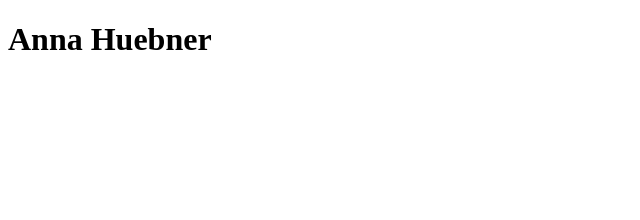
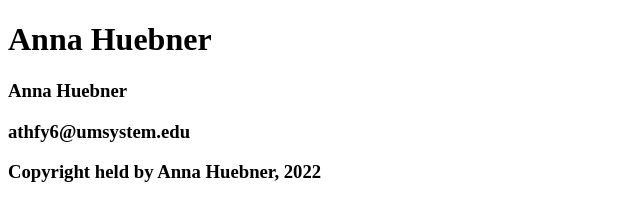
Before and after one commit to annahuebner10/annahuebner10.github.io, a plain HTML site: page islt_7310/Huebner_template.html in a window 1280 px wide. Shown: the whole page, without its empty margins (0-640 px from the left). Drawn offline with Linux system fonts and the light colour scheme.

Commit message:
Add files via upload

```diff
--- a/islt_7310/Huebner_template.html
+++ b/islt_7310/Huebner_template.html
@@ -18,6 +18,9 @@
     </main>
 
     <footer>
+        <h3>Anna Huebner</h3>
+        <h3>athfy6@umsystem.edu</h3>
+        <h3>Copyright held by Anna Huebner, 2022</h3>
     </footer>
 
 </body>
```
Also changed, not shown: islt_7310/about.html (+3 -0 lines).
